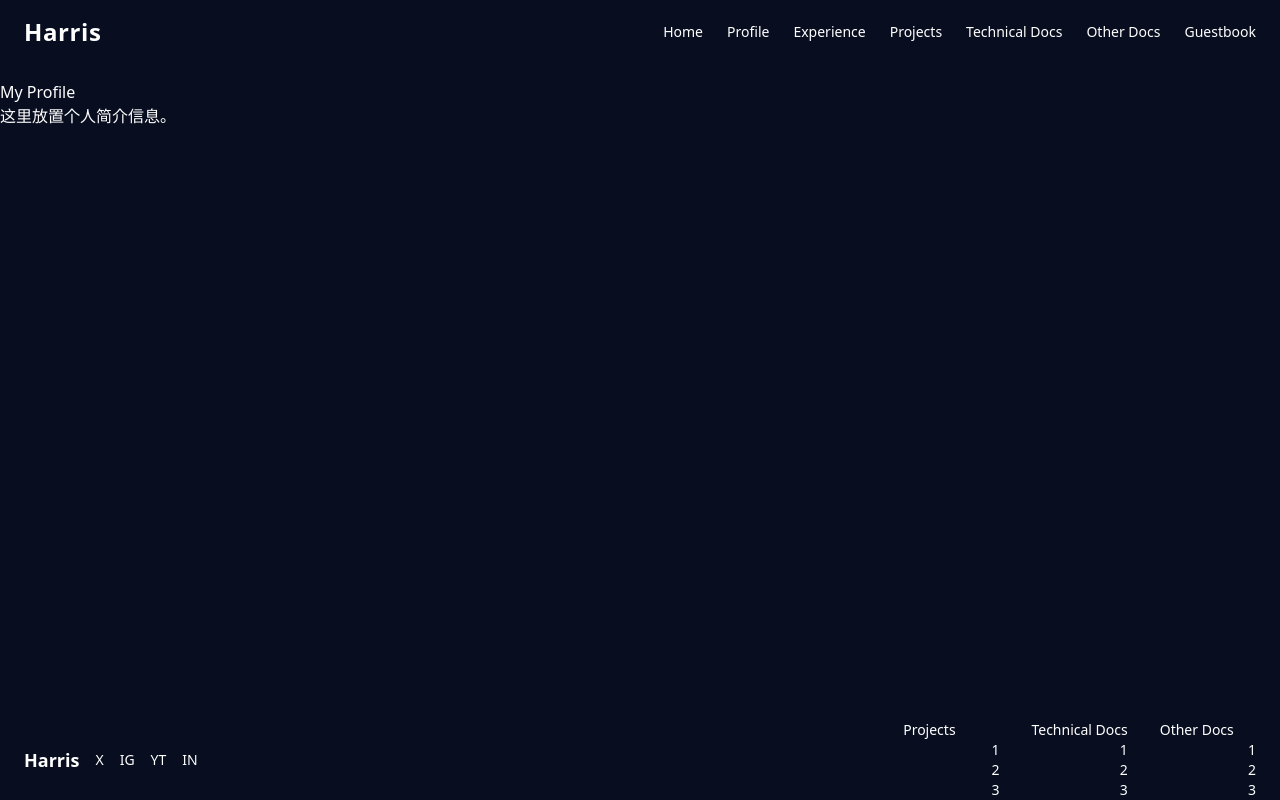
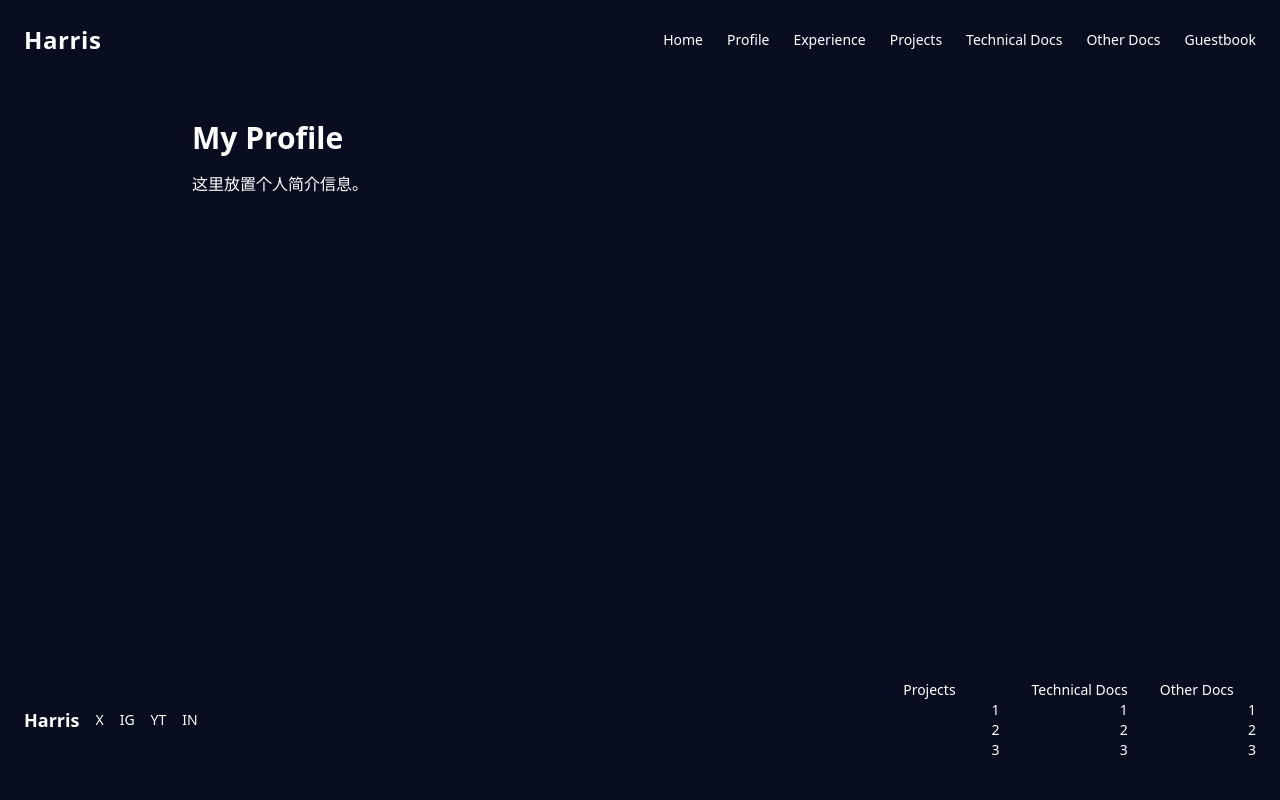
Before and after one commit to HarrisChenNuo/HarrisBlog, a React (Vite) app: page /profile in a window 1280 px wide. Built offline with nearby package versions, Linux system fonts and the light colour scheme; the HTML template or start-up script is replaced by a standard one.

Commit message:
vh bug fixed

```diff
--- a/src/App.tsx
+++ b/src/App.tsx
@@ -6,11 +6,11 @@ import Profile from './pages/Profile';
 
 function App() {
   return (
-    /* 整页采用 flex 布局，Header 与 Footer 固定，Main 自动撑开滚动 */
     <div className="flex min-h-screen flex-col bg-[#080E20] text-white">
+      {/* 1️⃣ fixed 头部：10vh */}
       <Header />
-      {/* Main 区域：给 Header / Footer 预留空间后才开始滚动 */}
-      <main className="flex-1 overflow-y-auto pt-20 pb-24">
+      {/* 2️⃣ 中间内容：70vh（flex-1 会拉伸，但我们需要把 fixed 的 30vh 空间排除）*/}
+      <main className="flex-1 overflow-y-auto pt-[10vh] pb-[20vh]">
         <Routes>
           <Route path="/" element={<Home />} />
           <Route path="/profile" element={<Profile />} />
@@ -18,6 +18,7 @@ function App() {
         </Routes>
       </main>
 
+      {/* 3️⃣ fixed 底部：20vh */}
       <Footer />
     </div>
   );
--- a/src/components/Footer.tsx
+++ b/src/components/Footer.tsx
@@ -1,6 +1,6 @@
 export default function Footer() {
   return (
-    <footer className="fixed inset-x-0 bottom-0 h-20  bg-[#080E20]">
+    <footer className="fixed inset-x-0 bottom-0 h-[20vh] bg-[#080E20]">
       <div className="mx-auto flex h-full max-w-7xl items-center justify-between px-6 text-sm">
         {/* 左侧 Logo & 社媒 */}
         <div className="flex items-center gap-4">
--- a/src/components/Header.tsx
+++ b/src/components/Header.tsx
@@ -12,7 +12,7 @@ const navItems = [
 
 export default function Header() {
   return (
-    <header className="fixed inset-x-0 top-0 h-16  bg-[#080E20] z-10">
+    <header className="fixed inset-x-0 top-0 z-10 h-[10vh] bg-[#080E20]">
       <div className="mx-auto flex h-full max-w-7xl items-center justify-between px-6">
         {/* Logo 区 */}
         <div className="text-2xl font-bold tracking-wide">Harris</div>
--- a/src/pages/Home.tsx
+++ b/src/pages/Home.tsx
@@ -24,7 +24,7 @@ export default function Home() {
   }
 
   return (
-    <section className="relative flex min-h-[calc(100vh-8rem)] items-center justify-center">
+    <section className="relative flex min-h-[70vh] items-center justify-center">
       {/* 视频背景 */}
       <video
         ref={videoRef}
--- a/src/pages/Profile.tsx
+++ b/src/pages/Profile.tsx
@@ -1,7 +1,7 @@
 export default function Profile() {
   return (
-    <div>
-      <h2>My Profile</h2>
+    <div className="mx-auto max-w-4xl py-10">
+      <h2 className="mb-4 text-3xl font-bold">My Profile</h2>
       <p>这里放置个人简介信息。</p>
     </div>
   );
```
